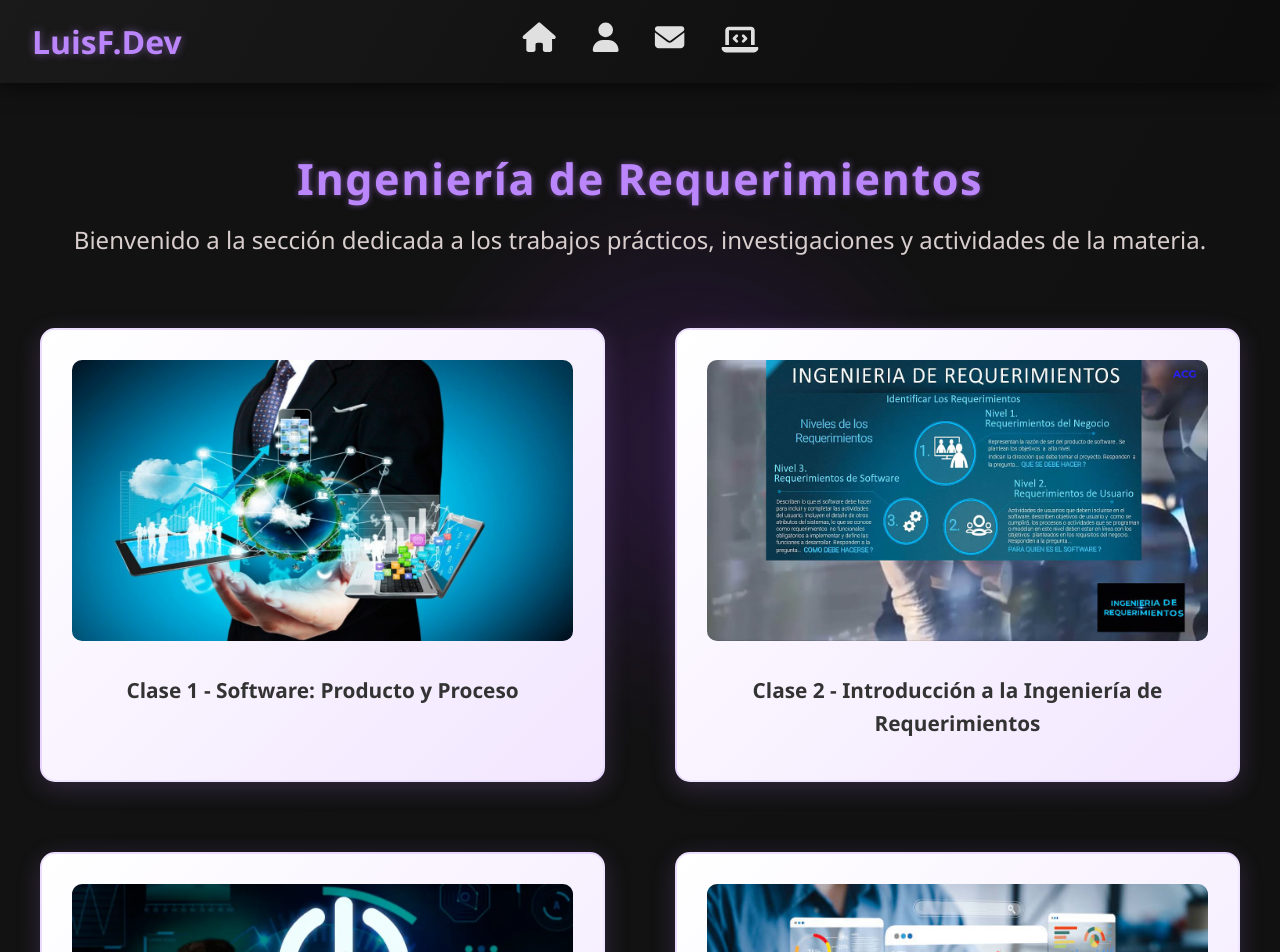
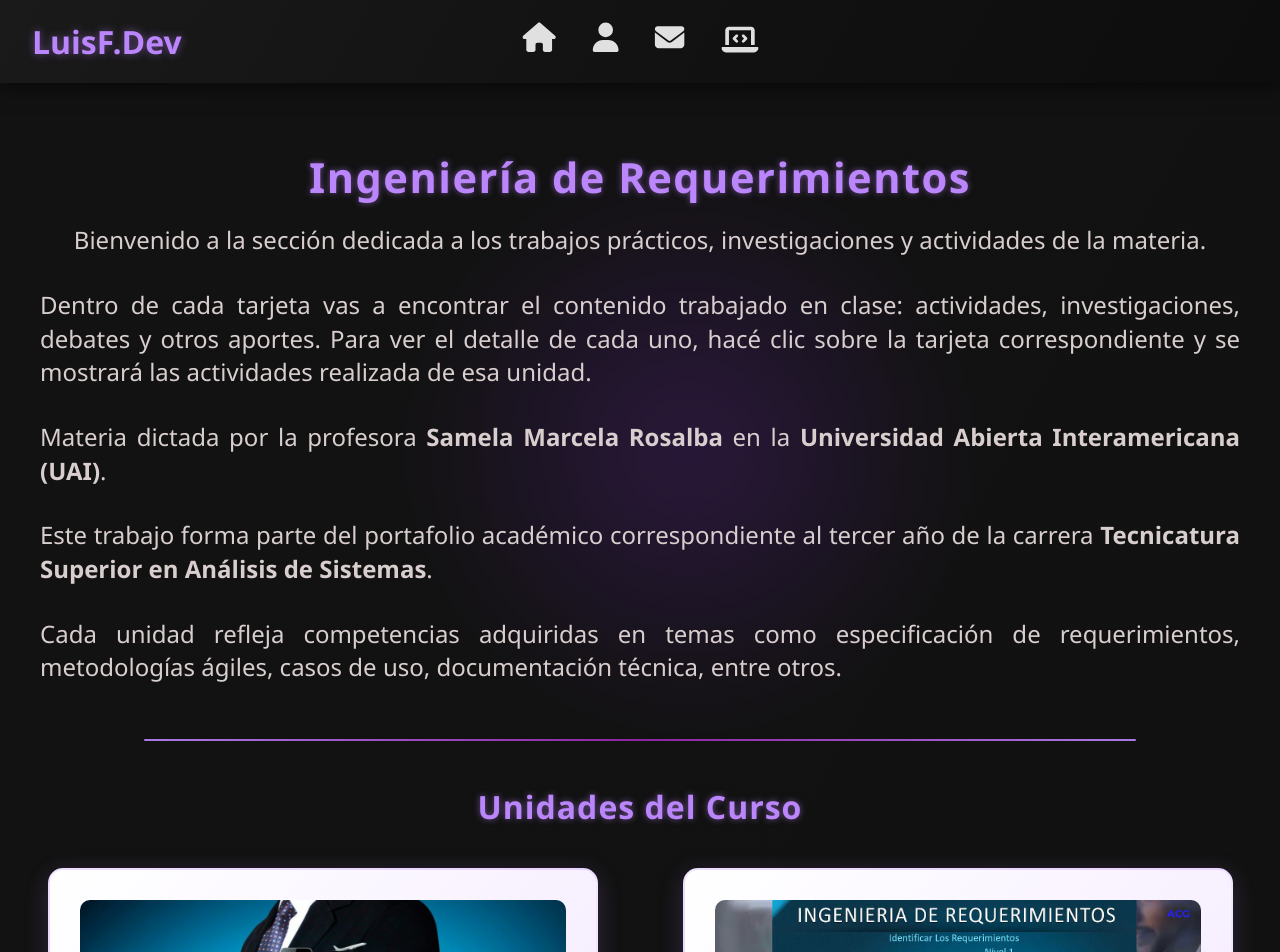
Before and after one commit to LuisGuillen-06/portfolio-requerimientos, a React (Create React App) app: page /portfolio-requerimientos/requerimientos in a window 1280 px wide. Shown: the top 952 px of the page. Built offline with nearby package versions, Linux system fonts and the light colour scheme.

Commit message:
Agregando animaciones

```diff
--- a/src/components/Hero.css
+++ b/src/components/Hero.css
@@ -34,15 +34,19 @@
 
 .hero-text h1 {
   font-size: 2.9rem;
-  font-weight: 700;
+  font-weight: 600;
   margin-bottom: 0;
+  color: #bb86fc;
+  text-shadow: 0 0 6px #bb86fc88;
+
 }
 
 .typewriter {
   overflow: hidden;
   white-space: nowrap;
   border-right: 3px solid #bb86fc;
-  animation: typing 2.5s steps(30, end), blink 0.8s step-end infinite;
+  animation: typing 4s steps(30, end), blink 30s step-end infinite;
+  background-color: 3px solid #bb86fc;
 }
 
 @keyframes typing {
@@ -113,8 +117,8 @@
 }
 
 .hero-image img {
-  width: 280px;
-  height: 280px;
+  width: 300px;
+  height: 300px;
   object-fit: cover;
   border-radius: 50%;
   border: 4px solid #bb86fc44;
--- a/src/components/Hero.js
+++ b/src/components/Hero.js
@@ -9,7 +9,7 @@ const Hero = () => {
     <section className="hero" id="inicio">
       <div className="hero-content">
         <div className="hero-text">
-          <h1 className="typewriter">Hola, soy <span className="highlight">Luis Felipe</span></h1>
+          <h1 className="typewriter">Hola, soy <span className="highlight">Luis Felipe Guillen</span></h1>
           <p className="subtext">
             Estudiante de Ingeniería en Sistemas, enfocado en <strong>desarrollo web</strong> y <strong>soluciones tecnológicas</strong>.
           </p>
--- a/src/pages/Requerimientos.css
+++ b/src/pages/Requerimientos.css
@@ -6,20 +6,25 @@
 }
 
 .requerimientos-page h1 {
-color: #bb86fc;
-  margin-bottom: 0.5rem;
+  color: #bb86fc;
+  margin-bottom: 0.8rem;
   margin-top: 4rem;
   letter-spacing: 1.5px;
   font-weight: 600;
   text-shadow: 0 0 6px #bb86fc88;
-  font-size: 2.7rem;
+  font-size: 2.6rem;
 }
 
 .requerimientos-page p {
   font-size: 1.5rem;
-  margin-bottom: 2em;
   color: #d9cece;
+  max-width: 1200px;
+  margin: 0 auto 1.3em auto;
+  line-height: 1.4;
+  text-align: justify;
 }
+
+
 
 /* GRID de tarjetas */
 .tarjetas-unidades {
@@ -39,7 +44,7 @@ color: #bb86fc;
   box-shadow: 0 6px 25px rgba(187, 134, 252, 0.2);
   transition: transform 0.3s ease, box-shadow 0.3s ease;
   padding: 30px;
-  max-width: 600px;
+  max-width: 550px;
   cursor: pointer;
   border: 2px solid #bb86fc33;
 }
@@ -82,3 +87,22 @@ color: #bb86fc;
     gap: 20px;
   }
 }
+
+.linea-separadora {
+  border: none;
+  height: 2px;
+  background: linear-gradient(to right, #bb86fc, #9c27b0, #bb86fc);
+  margin: 1.5rem auto;
+  width: 80%;
+  border-radius: 4px;
+  opacity: 0.9;
+}
+
+.requerimientos-page h2 {
+  text-shadow: 0 0 6px #bb86fc88;
+  color: #bb86fc;
+  margin-top: 1rem;
+  margin-bottom: 1rem;
+  font-size: 2rem;
+  letter-spacing: 1px;
+}
--- a/src/pages/Requerimientos.js
+++ b/src/pages/Requerimientos.js
@@ -6,6 +6,7 @@ import Modal from '../components/Modal';
 import './Requerimientos.css';
 import { imagenes } from '../assets/multimedia';
 import { FontAwesomeIcon } from '@fortawesome/react-fontawesome';
+import { motion } from 'framer-motion';
 
 const unidades = [
   {
@@ -155,6 +156,7 @@ const unidades = [
       <p><strong>Integrantes del grupo 8:</strong> Lara Belaitx Candia, Micaela Corbellini, Luis Felipe Guillen Marquez, Luciana Belén Impollino, Esteban Regueira.</p>
 
       <p>🎥En el siguiente video vas a encontrar una presentación narrada que resume los principales puntos analizados.</p>
+      <hr className="linea-separadora" />
       <div className="flex justify-center my-6">
         <iframe
           width="100%"
@@ -513,11 +515,63 @@ const Requerimientos = () => {
     <>
       <NavBar />
       <main className="requerimientos-page">
-        <h1>Ingeniería de Requerimientos</h1>
-        <p>
+          <motion.h1
+          initial={{ opacity: 0, y: 40 }}
+          animate={{ opacity: 1, y: 0 }}
+          transition={{ duration: 2, ease: "easeOut" }}
+        >
+          Ingeniería de Requerimientos
+        </motion.h1>
+
+        <motion.p
+          initial={{ opacity: 0, y: 20 }}
+          animate={{ opacity: 1, y: 0 }}
+          transition={{ duration: 0.6 }}
+        >
           Bienvenido a la sección dedicada a los trabajos prácticos, investigaciones y actividades de la materia.
-        </p>
+        </motion.p>
 
+        <motion.p
+          initial={{ opacity: 0, y: 20 }}
+          animate={{ opacity: 1, y: 0 }}
+          transition={{ duration: 0.6, delay: 0.2 }}
+        >
+          Dentro de cada tarjeta vas a encontrar el contenido trabajado en clase: actividades, investigaciones, debates y otros aportes.
+          Para ver el detalle de cada uno, hacé clic sobre la tarjeta correspondiente y se mostrará las actividades realizada de esa unidad.
+        </motion.p>
+
+        <motion.p
+          initial={{ opacity: 0, y: 20 }}
+          animate={{ opacity: 1, y: 0 }}
+          transition={{ duration: 0.6, delay: 0.4 }}
+        >
+          Materia dictada por la profesora <strong>Samela Marcela Rosalba</strong> en la <strong>Universidad Abierta Interamericana (UAI)</strong>.
+          </motion.p>
+          <motion.p
+          initial={{ opacity: 0, y: 20 }}
+          animate={{ opacity: 1, y: 0 }}
+          transition={{ duration: 0.6, delay: 0.6 }}
+        >
+          Este trabajo forma parte del portafolio académico correspondiente al tercer año de la carrera <strong>Tecnicatura Superior en Análisis de Sistemas</strong>.
+        </motion.p>
+
+        <motion.p
+          initial={{ opacity: 0, y: 20 }}
+          animate={{ opacity: 1, y: 0 }}
+          transition={{ duration: 0.6, delay: 0.8 }}
+        >
+          Cada unidad refleja competencias adquiridas en temas como especificación de requerimientos, metodologías ágiles, casos de uso, documentación técnica, entre otros.
+        </motion.p>
+        <hr className="linea-separadora" />
+
+
+        <motion.h2
+          initial={{ opacity: 0, y: 20 }}
+          animate={{ opacity: 1, y: 0 }}
+          transition={{ duration: 0.6, delay: 1 }}
+        >
+          Unidades del Curso
+        </motion.h2>
         <div className="tarjetas-unidades">
           {unidades.map((unidad, index) => (
             <UnidadCard
```
